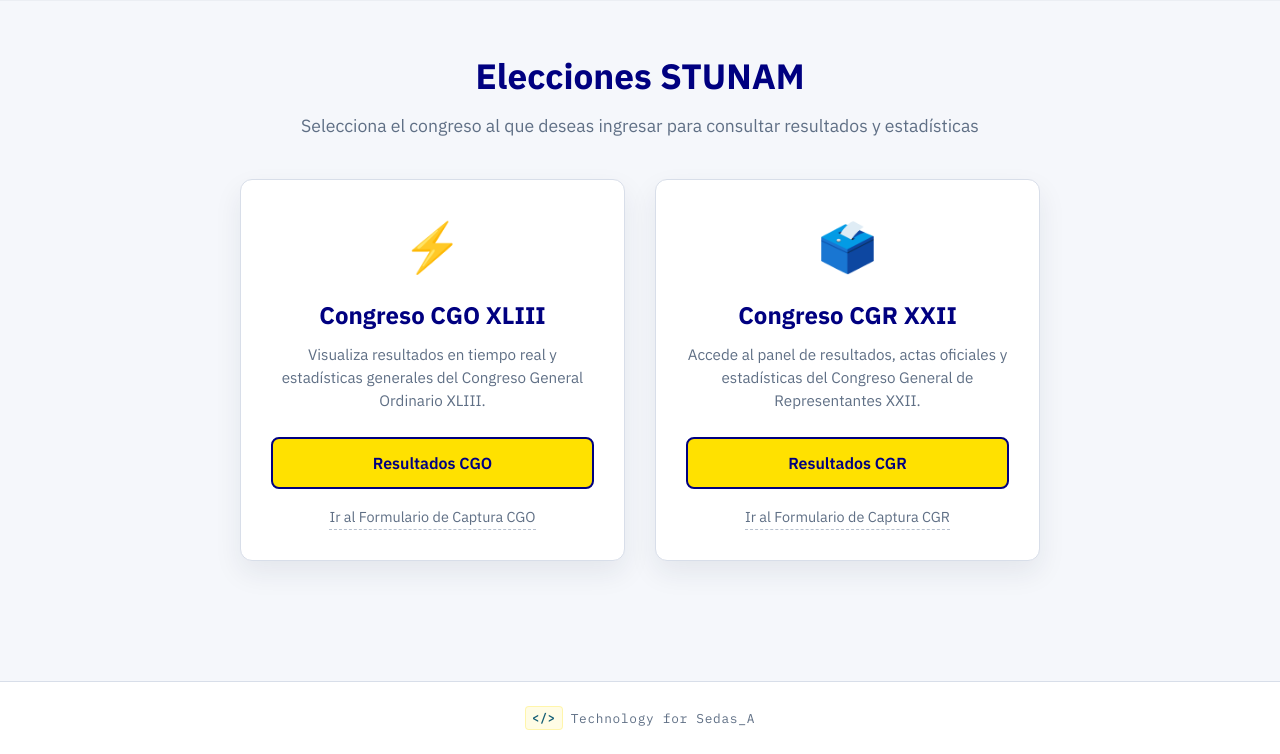
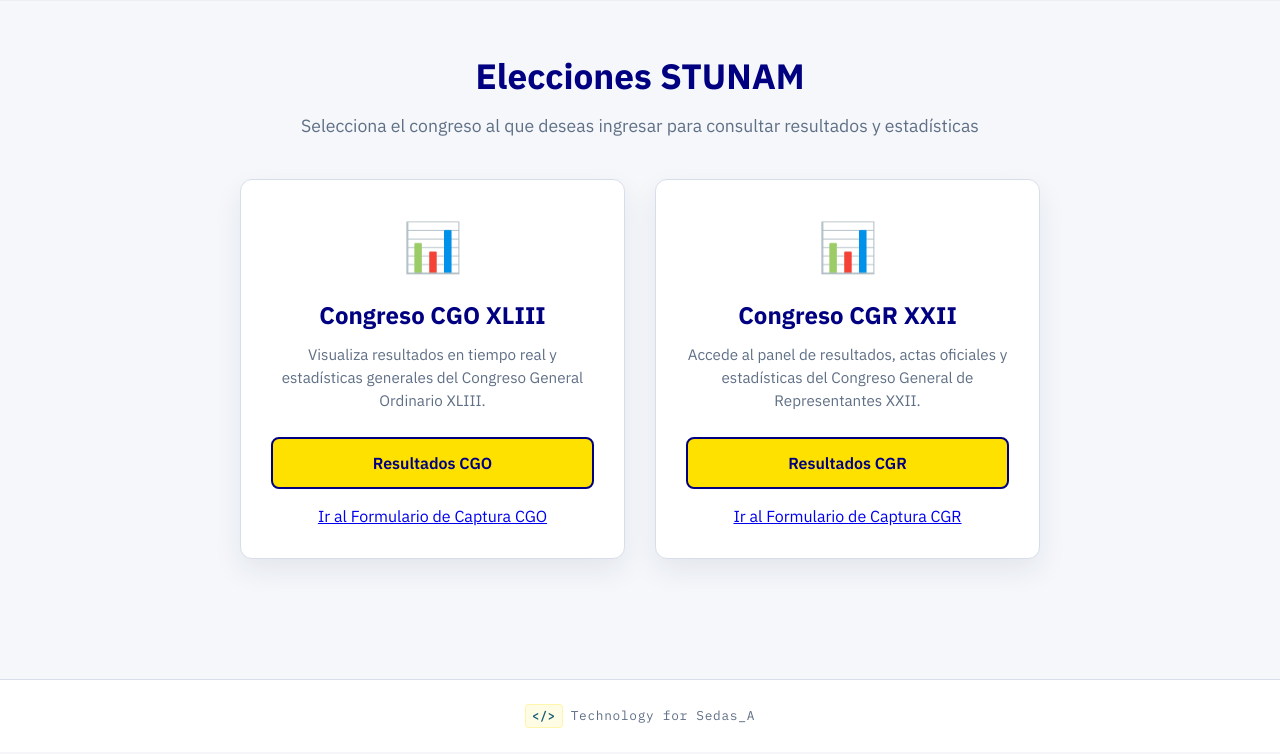
Before and after one commit to sedas14Q/resultadoscgr, a Flask app: page / in a window 1280 px wide. Shown: the part 64-818 px from the top of the page. After the commit the page ends 792 px from the top, so only its background shows below. Run offline with Flask 3, Linux system fonts and the light colour scheme; some libraries are stand-ins or nearby versions.

Commit message:
update: bienvenida.html

```diff
--- a/templates/bienvenida.html
+++ b/templates/bienvenida.html
@@ -170,26 +170,26 @@
             <!-- Tarjeta CGO -->
             <div class="portal-card">
                 <div>
-                    <span class="card-icon">⚡</span>
+                    <span class="card-icon">📊</span>
                     <h3>Congreso CGO XLIII</h3>
                     <p class="card-desc">Visualiza resultados en tiempo real y estadísticas generales del Congreso General Ordinario XLIII.</p>
                 </div>
                 <div style="width: 100%;">
                     <a href="/cgo" class="portal-btn btn-cgo">Resultados CGO</a>
-                    <a href="/cgo/formulario" class="sub-link">Ir al Formulario de Captura CGO</a>
+                    <a href="https://form-cgo-si.netlify.app" class="link">Ir al Formulario de Captura CGO</a>
                 </div>
             </div>
 
             <!-- Tarjeta CGR -->
             <div class="portal-card">
                 <div>
-                    <span class="card-icon">🗳️</span>
+                    <span class="card-icon">📊</span>
                     <h3>Congreso CGR XXII</h3>
                     <p class="card-desc">Accede al panel de resultados, actas oficiales y estadísticas del Congreso General de Representantes XXII.</p>
                 </div>
                 <div style="width: 100%;">
                     <a href="/cgr" class="portal-btn btn-cgr">Resultados CGR</a>
-                    <a href="/cgr/formulario" class="sub-link">Ir al Formulario de Captura CGR</a>
+                    <a href="https://form-cgr-si.netlify.app" class="link">Ir al Formulario de Captura CGR</a>
                 </div>
             </div>
         </div>
```
